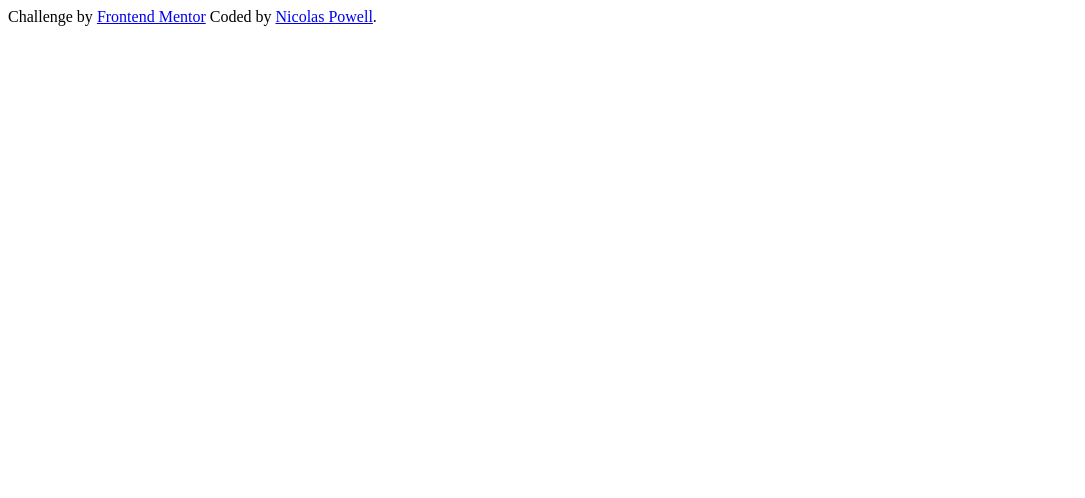
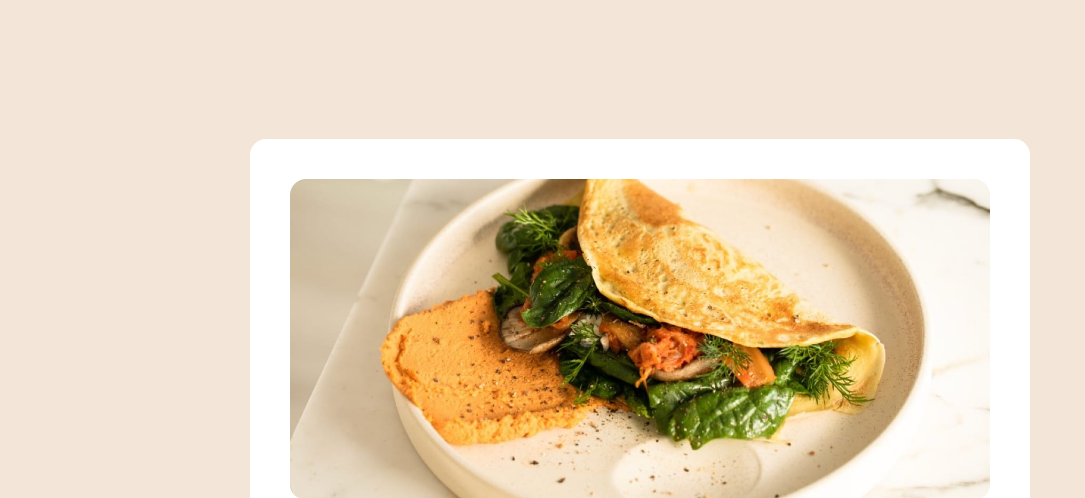
Before and after one commit to nicopowell/recipe-page, a plain HTML site: page index.html in a window 1280 px wide. Shown: the top 498 px of the page, without its empty margins (0-1085 px from the left). Drawn offline with Linux system fonts and the light colour scheme.

Commit message:
main card and image finished

```diff
--- a/css/style.css
+++ b/css/style.css
@@ -0,0 +1,37 @@
+@import url('https://fonts.googleapis.com/css2?family=Outfit:wght@400;600;700&family=Young+Serif&display=swap');
+
+*{
+    margin: 0;
+    padding: 0;
+    font-family: "Outfit", sans-serif;
+}
+
+body{
+    background: #f3e6d8;
+    display: flex;
+    flex-direction: column;
+    align-items: center;
+    justify-content: center;
+    min-height: 100vh
+}
+
+main{
+    background-color: #ffffff;
+    max-width: 700px;
+    padding: 2.5rem;
+    border-radius: 1rem;
+}
+
+p{
+    font-size: 16px;
+}
+
+#omeletteImg{
+    width: 100%;
+    border-radius: 1rem;
+}
+
+h1{
+    font-family: "Young Serif", serif;
+    font-size: 2.5rem;
+}
--- a/index.html
+++ b/index.html
@@ -7,14 +7,26 @@
   <meta name="description" content="Frontend Mentor Recipe Page">
   <meta name="keywords" content="Frontend Mentor, Frontend, HTML, CSS">
   <link rel="icon" type="image/png" sizes="32x32" href="./assets/images/favicon-32x32.png">
+  <link rel="stylesheet" href="./css/style.css">
   <title>Frontend Mentor | Recipe page</title>
 </head>
 <body>
+  <main>
+    <section>
+      <img id="omeletteImg" src="./assets/images/image-omelette.jpeg" alt="Omelette Image">
+      <h1>Simple Omelette Recipe</h1>
+      <p>An easy and quick dish, perfect for any meal. This classic omelette combines beaten eggs cooked
+        to perfection, optionally filled with your choice of cheese, vegetables, or meats.</p>
+    </section>
+    <section></section>
+    <section></section>
+    <section></section>
+    <section></section>
+  </main>
 <!--
-  Simple Omelette Recipe
 
-  An easy and quick dish, perfect for any meal. This classic omelette combines beaten eggs cooked
-  to perfection, optionally filled with your choice of cheese, vegetables, or meats.
+
+
 
   Preparation time
 
@@ -64,9 +76,9 @@
   Fat
   22g
    -->
-  <div class="attribution">
+  <footer class="attribution">
     Challenge by <a href="https://www.frontendmentor.io?ref=challenge" target="_blank" rel="noopener">Frontend Mentor</a>
     Coded by <a href="https://github.com/nicopowell" target="_blank" rel="noopener">Nicolas Powell</a>.
-  </div>
+  </footer>
 </body>
 </html>
```
Also changed, not shown: 1 other file.
